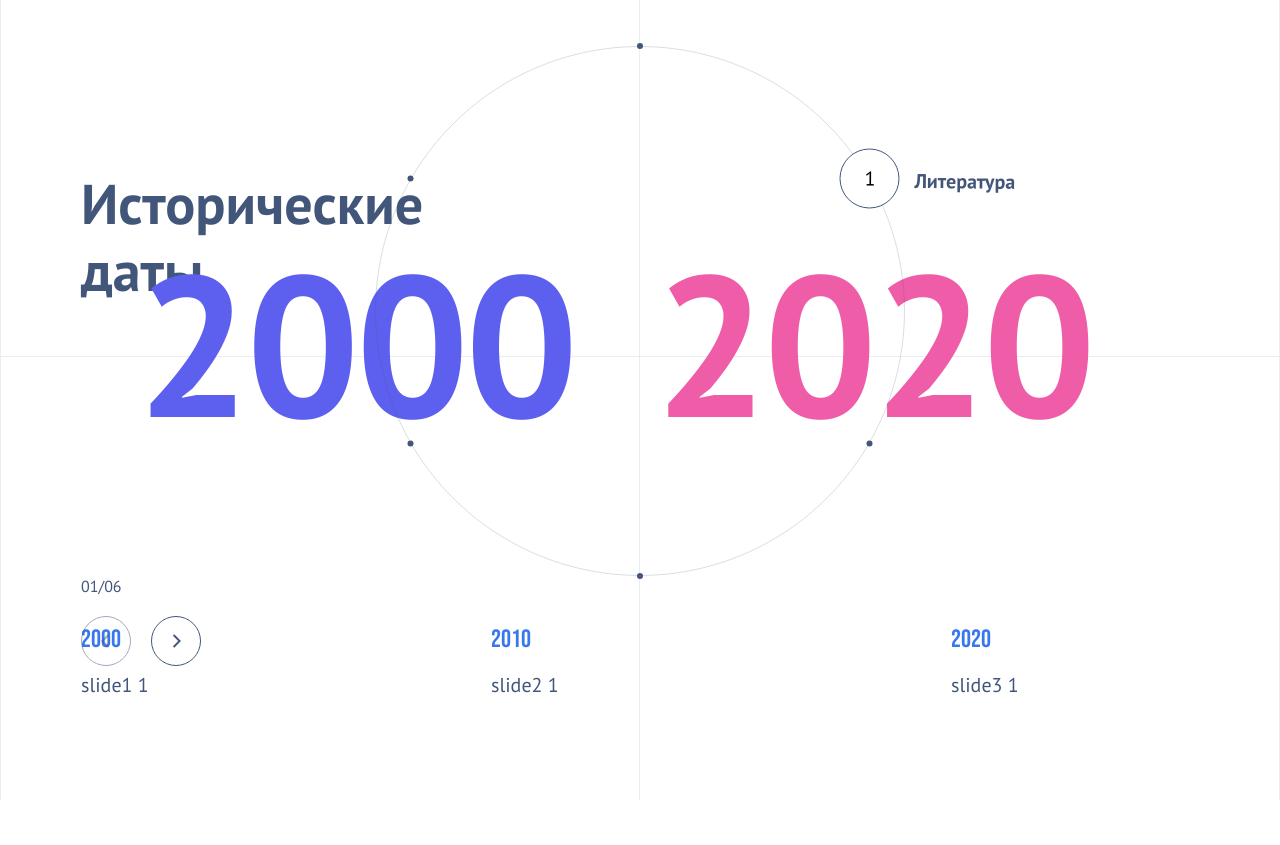
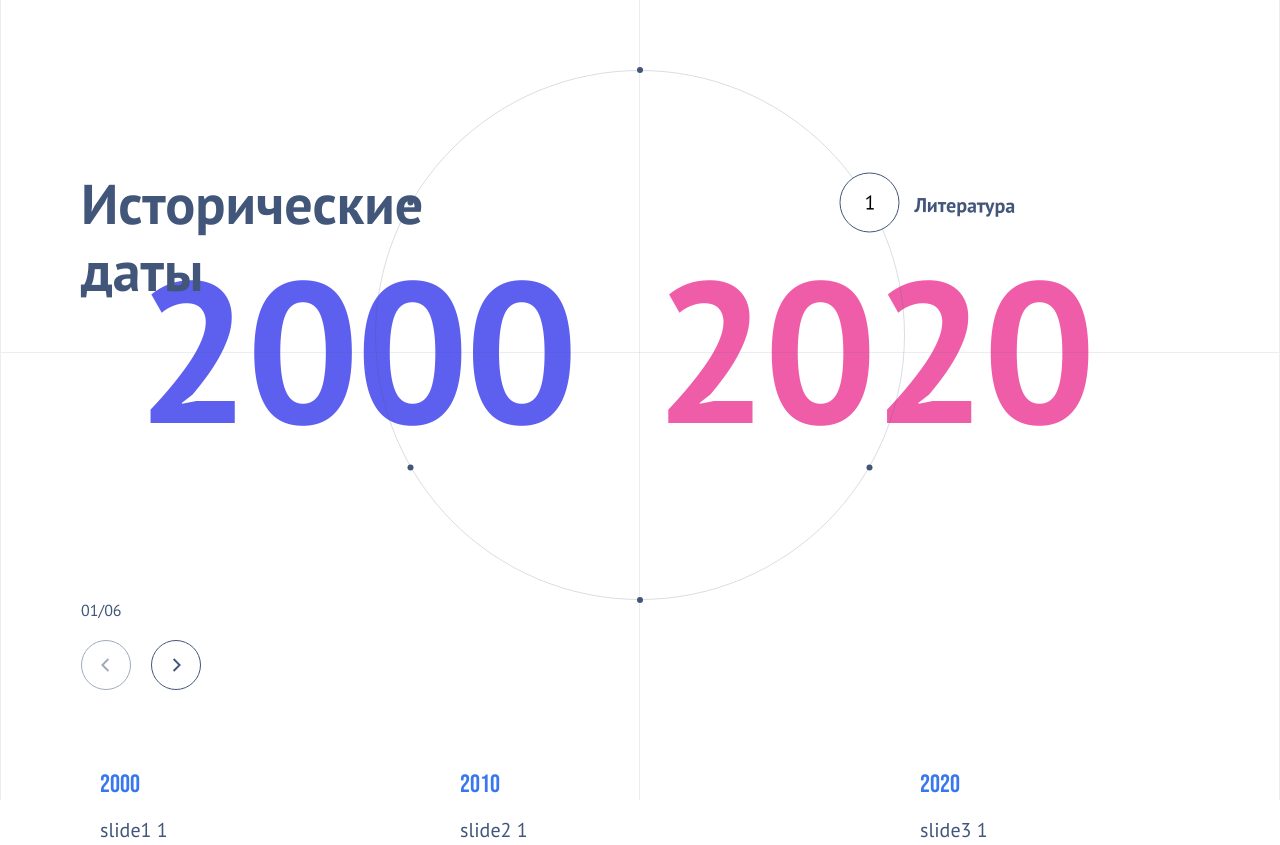
Before and after one commit to FlameFront-end/only-test, a React (Vite) app: page / in a window 1280 px wide. Before the commit the page ends 800 px from the top, so only its background shows below. Built offline with nearby package versions, Linux system fonts and the light colour scheme.

Commit message:
fix: position

```diff
--- a/src/App.scss
+++ b/src/App.scss
@@ -1,29 +1,36 @@
+.test {
+    position: relative;
+    min-height: 100vh;
+    border-left: 1px solid rgba(66, 86, 122, 0.1);
+    border-right: 1px solid rgba(66, 86, 122, 0.1);
+    max-width: 1440px;
+    margin: 0 auto;
+
+}
+
 .wrapper {
     display: flex;
     flex-direction: column;
-    gap: 100px;
-    max-width: 1440px;
+    justify-content: center;
     height: 100vh;
-    position: relative;
     margin: 0 auto;
-    border-left: 1px solid rgba(66, 86, 122, 0.1);
-    border-right: 1px solid rgba(66, 86, 122, 0.1);
 }
 
-.wrapper::before,
-.wrapper::after {
+
+.test::before,
+.test::after {
     content: "";
     position: absolute;
     background-color: rgba(66, 86, 122, 0.1);
 }
 
-.wrapper::before {
-    top: 44.44%;
+.test::before {
+    top: 44%;
     width: 100%;
     height: 1px;
 }
 
-.wrapper::after {
+.test::after {
     top: 0;
     right: 50%;
     width: 1px;
@@ -32,8 +39,9 @@
 
 
 .heading {
-    padding-top: 170px;
-    padding-left: 80px;
+    position: absolute;
+    top: 170px;
+    left: 80px;
     max-width: 353px;
     color:  #42567A;
     font-size: 56px;
--- a/src/App.tsx
+++ b/src/App.tsx
@@ -11,12 +11,10 @@ function App() {
   }
 
   return (
-    <div className="wrapper">
-      <div className="top">
+    <div className="test">
+      <div className="wrapper">
         <h1 className="heading">Исторические даты</h1>
         <Circle onActiveDotIndexChange={handleActiveDotIndexChange} />
-      </div>
-      <div className="container">
         <Slider activeSlider={activeDotIndex} />
       </div>
     </div>
--- a/src/components/Circle/Circle.scss
+++ b/src/components/Circle/Circle.scss
@@ -1,13 +1,9 @@
 .center {
-  position: absolute;
+  margin-top: 215px;
   display: flex;
   flex-direction: column;
   width: 100%;
-  top: 44.44%;
-  left: 50%;
-  transform: translate(-50%, -50%);
-
-  z-index: 50;
+  position: relative;
 
 
   .circle {
@@ -91,7 +87,7 @@
 
   .year {
     position: absolute;
-    top: 48%;
+    top: 45%;
     left: 48%;
     transform: translate(-50%, -50%);
     z-index: -1;
@@ -99,10 +95,9 @@
     display: flex;
     gap: 80px;
 
-    text-align: center;
     font-size: 200px;
     font-weight: 700;
-    line-height: 160px; /* 80% */
+    line-height: 160px;
     letter-spacing: -4px;
 
     .min {
--- a/src/components/Slider/Slider.scss
+++ b/src/components/Slider/Slider.scss
@@ -1,9 +1,10 @@
 .slider-container {
+  max-width: 1080px;
   opacity: 1;
   transition: opacity 0.5s ease;
+  margin: 80px auto 100px;
+
   .swiper {
-    margin-left: 80px;
-    margin-bottom: 100px;
     transition: all .5s ease;
   }
 
@@ -42,7 +43,7 @@
 }
 
 .swiper-slide {
-  width: 370px !important;
+  width: 320px !important;
 }
 
 .swiper-slide-next {
```
Also changed, not shown: src/components/CircleBottom.tsx (deleted, +0 -31 lines).
